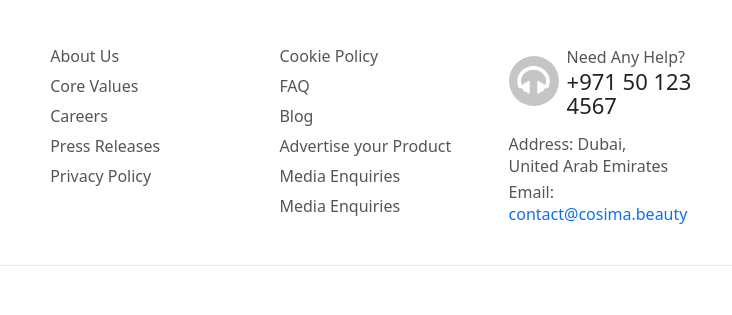
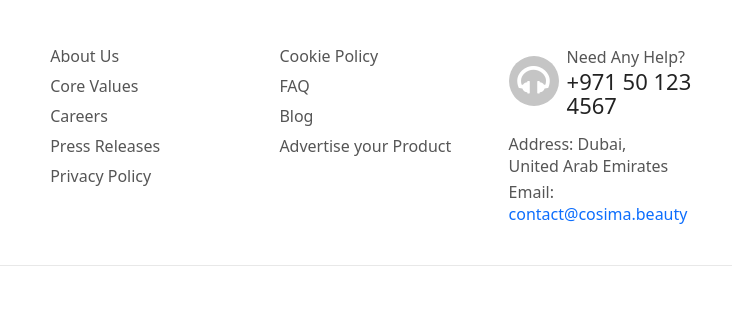
Before and after one commit to youssefdahmani93-code/cosima-site, a website: page about-us.html in a window 1280 px wide. Shown: the part 1683-1998 px from the top of the page, 261-993 px from the left. Drawn offline with nearby package versions, Linux system fonts and the light colour scheme.

Commit message:
Remove Media Enquiries links from footer, link Instagram feed to cosimapremium and fix footer layout

```diff
--- a/about-us.html
+++ b/about-us.html
@@ -580,12 +580,7 @@
                                 <li>
                                     <a href="javascript:void(0);">Advertise your Product</a>
                                 </li>
-                                <li>
-                                    <a href="javascript:void(0);">Media Enquiries</a>
-                                </li>
-                                <li>
-                                    <a href="javascript:void(0);">Media Enquiries</a>
-                                </li>
+
                             </ul>
                         </div>
                         <div class="ftCol">
```
Also changed, not shown: blog-grid.html (+1 -6 lines), blog-single.html (+1 -6 lines), cart-page.html (+1 -6 lines), checkout-page.html (+1 -6 lines), contact-us.html (+1 -6 lines), home.html (+1 -6 lines), shop-accordion.html (+1 -6 lines), shop-right-sidebar.html (+1 -6 lines).
